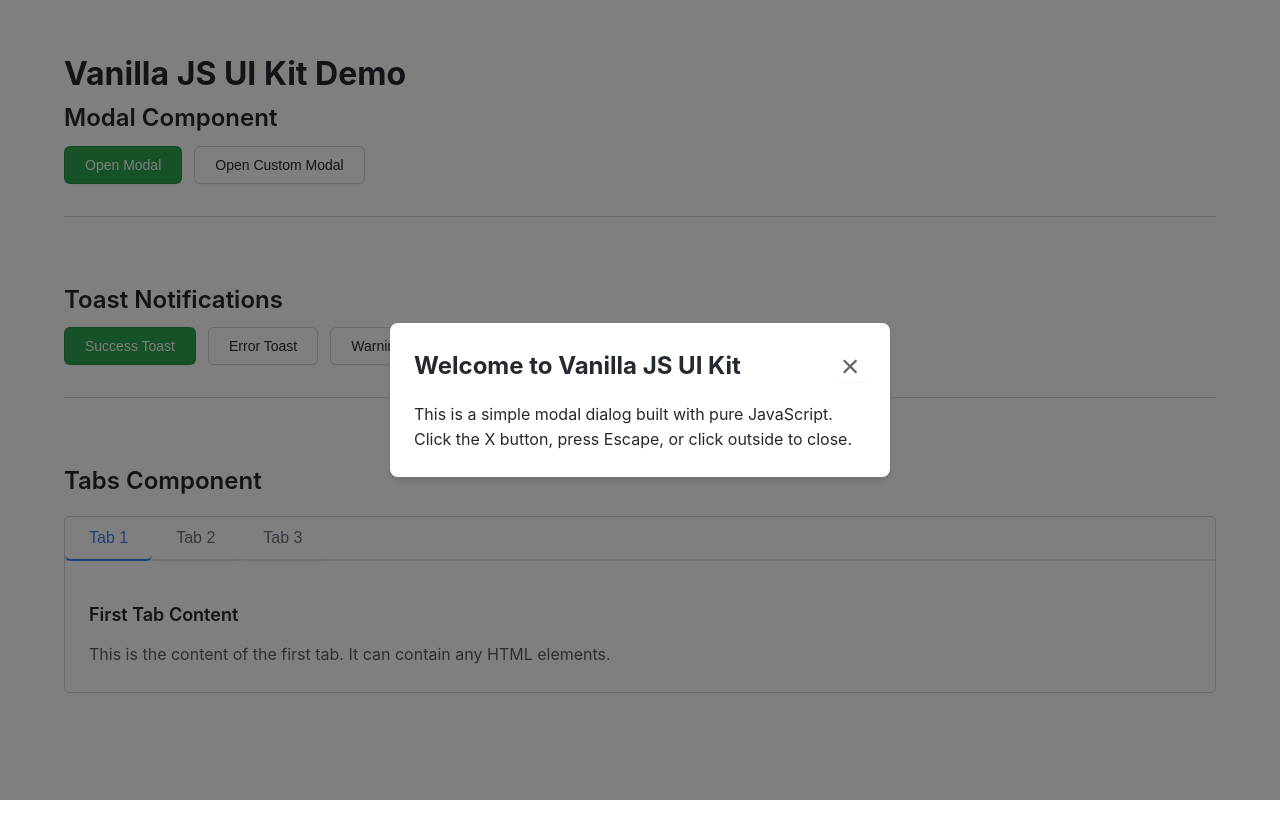
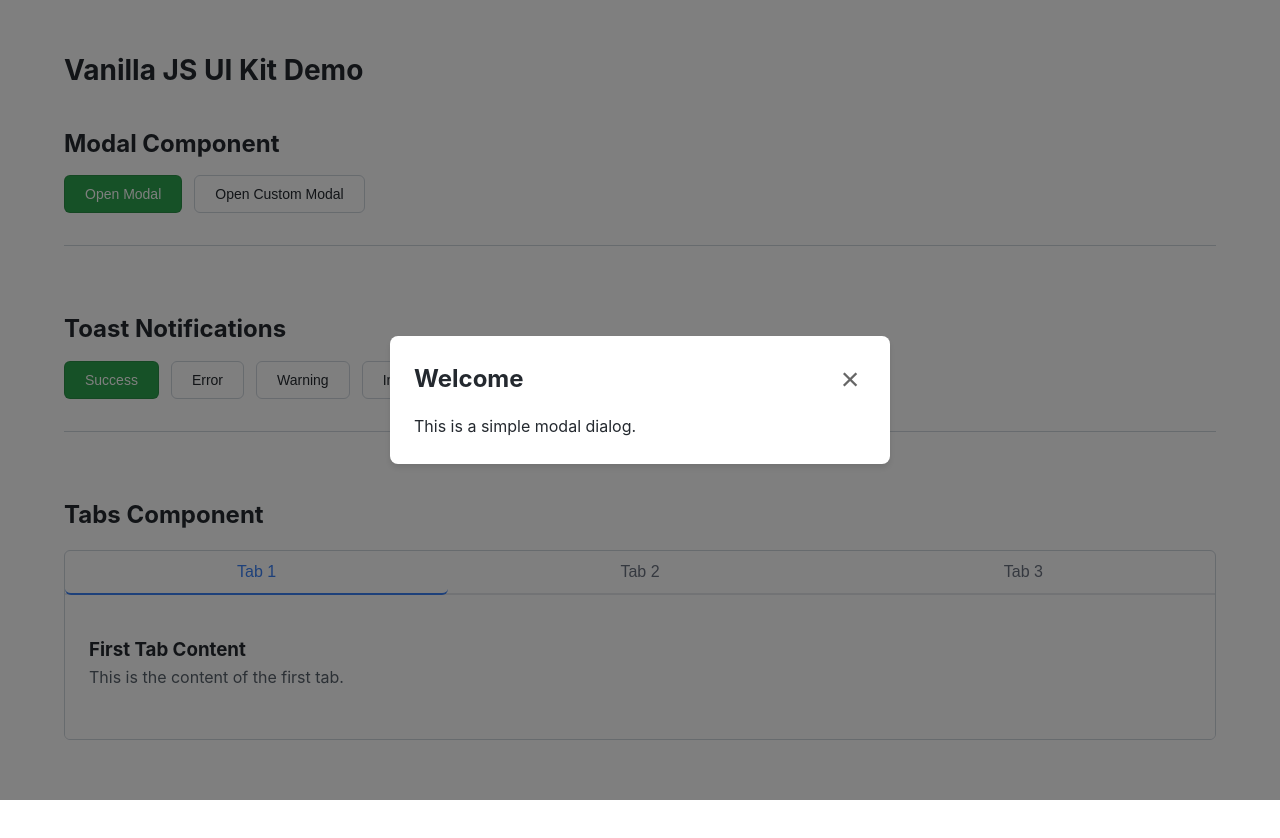
Before and after one commit to UsamaBashir786/vanilla-js-ui-kit, a website: page demo/index.html in a window 1280 px wide. Both pictures are taken after a click on the button "Open Modal". Drawn offline with Linux system fonts and the light colour scheme.

Commit message:
Updation in demo/index.html file

```diff
--- a/demo/index.html
+++ b/demo/index.html
@@ -4,149 +4,28 @@
   <meta charset="UTF-8">
   <meta name="viewport" content="width=device-width, initial-scale=1.0">
   <title>Vanilla JS UI Kit - Demo</title>
-<style>
-    * {
-      margin: 0;
-      padding: 0;
-      box-sizing: border-box;
-    }
-
-    body {
-      font-family: -apple-system, BlinkMacSystemFont, 'Segoe UI', 'Helvetica Neue', Arial, sans-serif;
-      line-height: 1.6;
-      color: #24292f;
-      background: #ffffff;
-      padding: 0;
-    }
-
-    .header {
-      background: #24292f;
-      color: #ffffff;
-      padding: 24px 0;
-      border-bottom: 1px solid #d0d7de;
-    }
-
-    .header-content {
-      max-width: 1200px;
-      margin: 0 auto;
-      padding: 0 24px;
-    }
-
-    .header h1 {
-      font-size: 28px;
-      font-weight: 600;
-      margin: 0;
-    }
-
-    .header p {
-      margin: 8px 0 0;
-      color: #8b949e;
-      font-size: 16px;
-    }
-
-    .container {
-      max-width: 1200px;
-      margin: 0 auto;
-      padding: 48px 24px;
-    }
-
-    .section {
-      margin-bottom: 64px;
-      padding-bottom: 32px;
-      border-bottom: 1px solid #d0d7de;
-    }
-
-    .section:last-child {
-      border-bottom: none;
-    }
-
-    .section h2 {
-      color: #24292f;
-      margin-bottom: 8px;
-      font-size: 24px;
-      font-weight: 600;
-    }
-
-    .section p {
-      color: #57606a;
-      margin-bottom: 24px;
-      font-size: 16px;
-    }
-
-    .button-group {
-      display: flex;
-      gap: 12px;
-      flex-wrap: wrap;
-    }
-
-    button {
-      background: #2da44e;
-      color: #ffffff;
-      border: 1px solid rgba(27, 31, 36, 0.15);
-      padding: 10px 20px;
-      border-radius: 6px;
-      font-size: 14px;
-      font-weight: 500;
-      cursor: pointer;
-      transition: background 0.2s ease;
-      box-shadow: 0 1px 0 rgba(27, 31, 36, 0.04);
-    }
-
-    button:hover {
-      background: #2c974b;
-    }
-
-    button:active {
-      background: #298e46;
-      box-shadow: inset 0 1px 0 rgba(20, 70, 32, 0.2);
-    }
-
-    button.secondary {
-      background: #ffffff;
-      color: #24292f;
-      border: 1px solid #d0d7de;
-    }
-
-    button.secondary:hover {
-      background: #f6f8fa;
-      border-color: #d0d7de;
-    }
-
-    button.secondary:active {
-      background: #edeff2;
-    }
-
-    #tabs-container {
-      margin-top: 16px;
-      border: 1px solid #d0d7de;
-      border-radius: 6px;
-      overflow: hidden;
-    }
-
-    .tab-content {
-      padding: 24px;
-      background: #ffffff;
-    }
-
-    .tab-content h3 {
-      font-size: 18px;
-      font-weight: 600;
-      margin-bottom: 12px;
-      color: #24292f;
-    }
-
-    .tab-content p {
-      color: #57606a;
-      margin: 0;
-    }
-
-    code {
-      background: #f6f8fa;
-      padding: 2px 6px;
-      border-radius: 3px;
-      font-family: ui-monospace, SFMono-Regular, 'SF Mono', Menlo, Consolas, monospace;
-      font-size: 85%;
-    }
+  <style>
+    * { margin: 0; padding: 0; box-sizing: border-box; }
+    body { font-family: -apple-system, BlinkMacSystemFont, 'Segoe UI', 'Helvetica Neue', Arial, sans-serif; line-height: 1.6; color: #24292f; background: #fff; padding: 0; }
+    .container { max-width: 1200px; margin: 0 auto; padding: 48px 24px; }
+    h1 { font-size: 28px; margin-bottom: 32px; }
+    .section { margin-bottom: 64px; padding-bottom: 32px; border-bottom: 1px solid #d0d7de; }
+    .section:last-child { border-bottom: none; }
+    .section h2 { font-size: 24px; margin-bottom: 12px; }
+    .section p { font-size: 16px; color: #57606a; margin-bottom: 24px; }
+    .button-group { display: flex; gap: 12px; flex-wrap: wrap; }
+    button { background: #2da44e; color: #fff; border: 1px solid rgba(27,31,36,0.15); padding: 10px 20px; border-radius: 6px; font-size: 14px; cursor: pointer; transition: 0.2s; }
+    button:hover { background: #2c974b; }
+    button:active { background: #298e46; }
+    button.secondary { background: #fff; color: #24292f; border: 1px solid #d0d7de; }
+    button.secondary:hover { background: #f6f8fa; }
+    #tabs-container { margin-top: 16px; border: 1px solid #d0d7de; border-radius: 6px; overflow: hidden; }
+    .tab-list { display: flex; }
+    .tab-list button { flex: 1; border: none; background: #f6f8fa; padding: 12px; cursor: pointer; font-weight: 500; }
+    .tab-list button.active { background: #fff; border-bottom: 2px solid #2da44e; }
+    .tab-content { padding: 24px; display: none; background: #fff; }
+    .tab-content.active { display: block; }
+    code { background: #f6f8fa; padding: 2px 6px; border-radius: 3px; font-family: ui-monospace, SFMono-Regular, 'SF Mono', Menlo, Consolas, monospace; font-size: 85%; }
   </style>
 </head>
 <body>
@@ -164,10 +43,10 @@
     <div class="section">
       <h2>Toast Notifications</h2>
       <div class="button-group">
-        <button id="toast-success">Success Toast</button>
-        <button id="toast-error" class="secondary">Error Toast</button>
-        <button id="toast-warning" class="secondary">Warning Toast</button>
-        <button id="toast-info" class="secondary">Info Toast</button>
+        <button id="toast-success">Success</button>
+        <button id="toast-error" class="secondary">Error</button>
+        <button id="toast-warning" class="secondary">Warning</button>
+        <button id="toast-info" class="secondary">Info</button>
       </div>
     </div>
 
@@ -175,21 +54,21 @@
       <h2>Tabs Component</h2>
       <div id="tabs-container">
         <div class="tab-list">
-          <button data-tab-button>Tab 1</button>
+          <button data-tab-button class="active">Tab 1</button>
           <button data-tab-button>Tab 2</button>
           <button data-tab-button>Tab 3</button>
         </div>
-        <div data-tab-panel class="tab-content">
+        <div data-tab-panel class="tab-content active">
           <h3>First Tab Content</h3>
-          <p>This is the content of the first tab. It can contain any HTML elements.</p>
+          <p>This is the content of the first tab.</p>
         </div>
         <div data-tab-panel class="tab-content">
           <h3>Second Tab Content</h3>
-          <p>This is the content of the second tab. Switch between tabs to see the content change.</p>
+          <p>This is the content of the second tab.</p>
         </div>
         <div data-tab-panel class="tab-content">
           <h3>Third Tab Content</h3>
-          <p>This is the content of the third tab. The tabs component is fully functional and customizable.</p>
+          <p>This is the content of the third tab.</p>
         </div>
       </div>
     </div>
@@ -200,10 +79,11 @@
     import { Toast } from '../src/toast.js';
     import { Tabs } from '../src/tabs.js';
 
+    // Modal buttons
     document.getElementById('open-modal').addEventListener('click', () => {
       const modal = new Modal({
-        title: 'Welcome to Vanilla JS UI Kit',
-        content: '<p>This is a simple modal dialog built with pure JavaScript.</p><p>Click the X button, press Escape, or click outside to close.</p>'
+        title: 'Welcome',
+        content: '<p>This is a simple modal dialog.</p>'
       });
       modal.open();
     });
@@ -212,56 +92,19 @@
       const modal = new Modal({
         title: 'Custom Modal',
         content: '<p>This modal has a custom onClose callback.</p>',
-        onClose: () => {
-          Toast.show({
-            message: 'Modal was closed!',
-            type: 'info',
-            duration: 2000
-          });
-        }
+        onClose: () => Toast.show({ message: 'Modal closed!', type: 'info', duration: 2000 })
       });
       modal.open();
     });
 
-    document.getElementById('toast-success').addEventListener('click', () => {
-      Toast.show({
-        message: 'Operation completed successfully!',
-        type: 'success',
-        duration: 3000
-      });
-    });
+    // Toast buttons
+    document.getElementById('toast-success').addEventListener('click', () => Toast.show({ message: 'Success!', type: 'success', duration: 3000 }));
+    document.getElementById('toast-error').addEventListener('click', () => Toast.show({ message: 'Error!', type: 'error', duration: 3000 }));
+    document.getElementById('toast-warning').addEventListener('click', () => Toast.show({ message: 'Warning!', type: 'warning', duration: 3000 }));
+    document.getElementById('toast-info').addEventListener('click', () => Toast.show({ message: 'Info message', type: 'info', duration: 3000 }));
 
-    document.getElementById('toast-error').addEventListener('click', () => {
-      Toast.show({
-        message: 'An error occurred!',
-        type: 'error',
-        duration: 3000
-      });
-    });
-
-    document.getElementById('toast-warning').addEventListener('click', () => {
-      Toast.show({
-        message: 'Warning: Please review your input',
-        type: 'warning',
-        duration: 3000
-      });
-    });
-
-    document.getElementById('toast-info').addEventListener('click', () => {
-      Toast.show({
-        message: 'This is an informational message',
-        type: 'info',
-        duration: 3000
-      });
-    });
-
-    const tabs = new Tabs({
-      container: '#tabs-container',
-      defaultTab: 0,
-      onChange: (index) => {
-        console.log('Active tab:', index);
-      }
-    });
+    // Tabs
+    const tabs = new Tabs({ container: '#tabs-container', defaultTab: 0 });
     tabs.init();
   </script>
 </body>
```
Also changed, not shown: package.json (+10 -2 lines), 1 other file.
